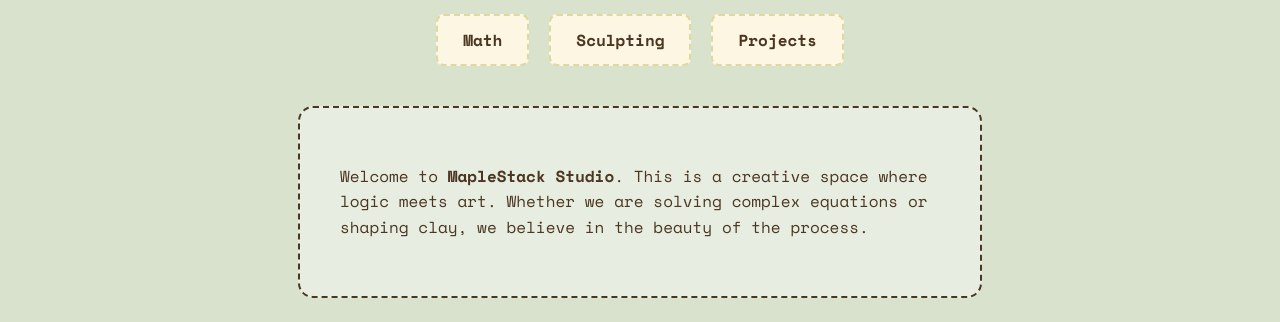
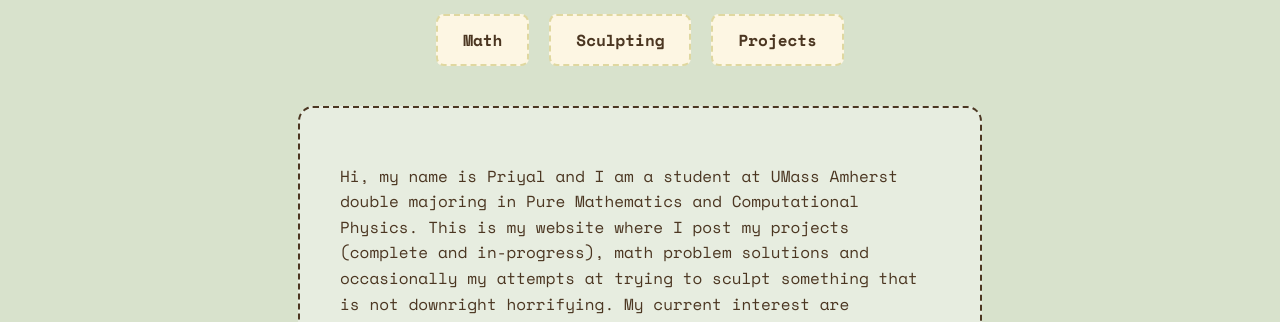
Before and after one commit to maplestack-studio/maplestack-studio.github.io, a plain HTML site: page index.html in a window 1280 px wide. Shown: the part 250-572 px from the top of the page. Drawn offline with nearby package versions, Linux system fonts and the light colour scheme; files whose address does not match are found by name.

Commit message:
Revise intro text with personal and academic details
Updated the introduction text to include personal information and academic background.

```diff
--- a/index.html
+++ b/index.html
@@ -140,8 +140,7 @@
 
   <div class="intro-box">
     <p>
-      Welcome to <strong>MapleStack Studio</strong>. This is a creative space where logic meets art.
-      Whether we are solving complex equations or shaping clay, we believe in the beauty of the process.
+      Hi, my name is Priyal and I am a student at UMass Amherst double majoring in Pure Mathematics and Computational Physics. This is my website where I post my projects (complete and in-progress), math problem solutions and occasionally my attempts at trying to sculpt something that is not downright horrifying. My current interest are algebraic topology and I a m styudyingrings, fields and polytopes for the same. As for physics, I am focused on quantum computing with a priority to clifford circuits and Pauli matrices.
     </p>
   </div>
 
```
